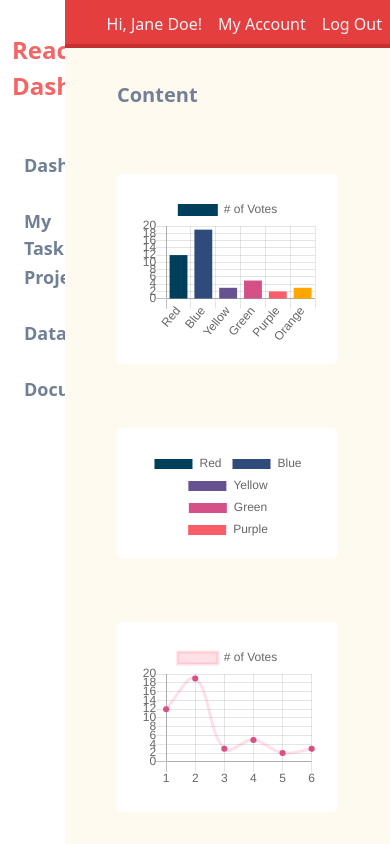
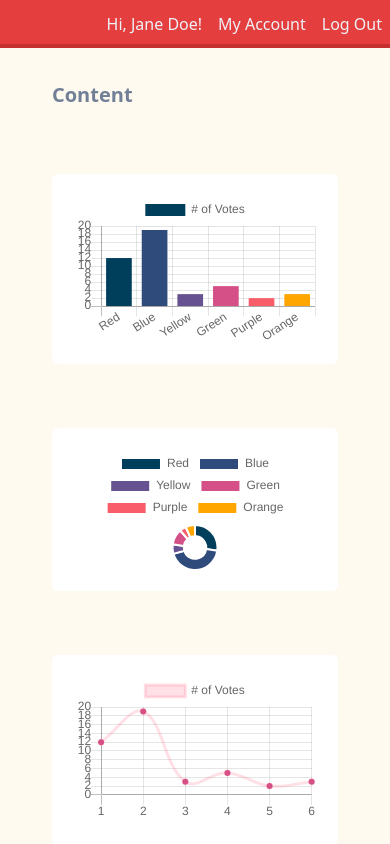
Before and after one commit to bonasunu/EnterpriseManagementFrontend, a React (Create React App) app in the folder client/: page / in a window 390 px wide. Built offline with nearby package versions, Linux system fonts and the light colour scheme.

Commit message:
atyling sidebar for responsive feature

```diff
--- a/client/src/App.js
+++ b/client/src/App.js
@@ -5,8 +5,9 @@ import Content from './components/Content'
 
 function App() {
   const classes = {
-    wrapper: 'overflow-x-hidden h-screen grid grid-cols-6',
-    main: 'overflow-y-auto flex flex-col col-span-5',
+    wrapper:
+      'overflow-x-hidden h-screen grid grid-cols-1 lg:grid-cols-6 sm:grid-cols-1 md:grid-cols-1',
+    main: 'overflow-y-auto flex flex-col lg:col-span-5',
   }
 
   return (
--- a/client/src/components/Sidebar.js
+++ b/client/src/components/Sidebar.js
@@ -2,7 +2,8 @@ import React from 'react'
 
 const Sidebar = () => {
   const classes = {
-    wrapper: 'bg-white col-span-1',
+    wrapper:
+      'bg-white hidden sm:hidden md:hidden lg:inline xl:inline xl:col-span-1 lg:col-span-1',
     title:
       'text-red-500 font-extrabold text-center text-2xl w-full mt-5 mb-5 p-3',
     linkWrapper: 'w-full text-left flex flex-col',
```
